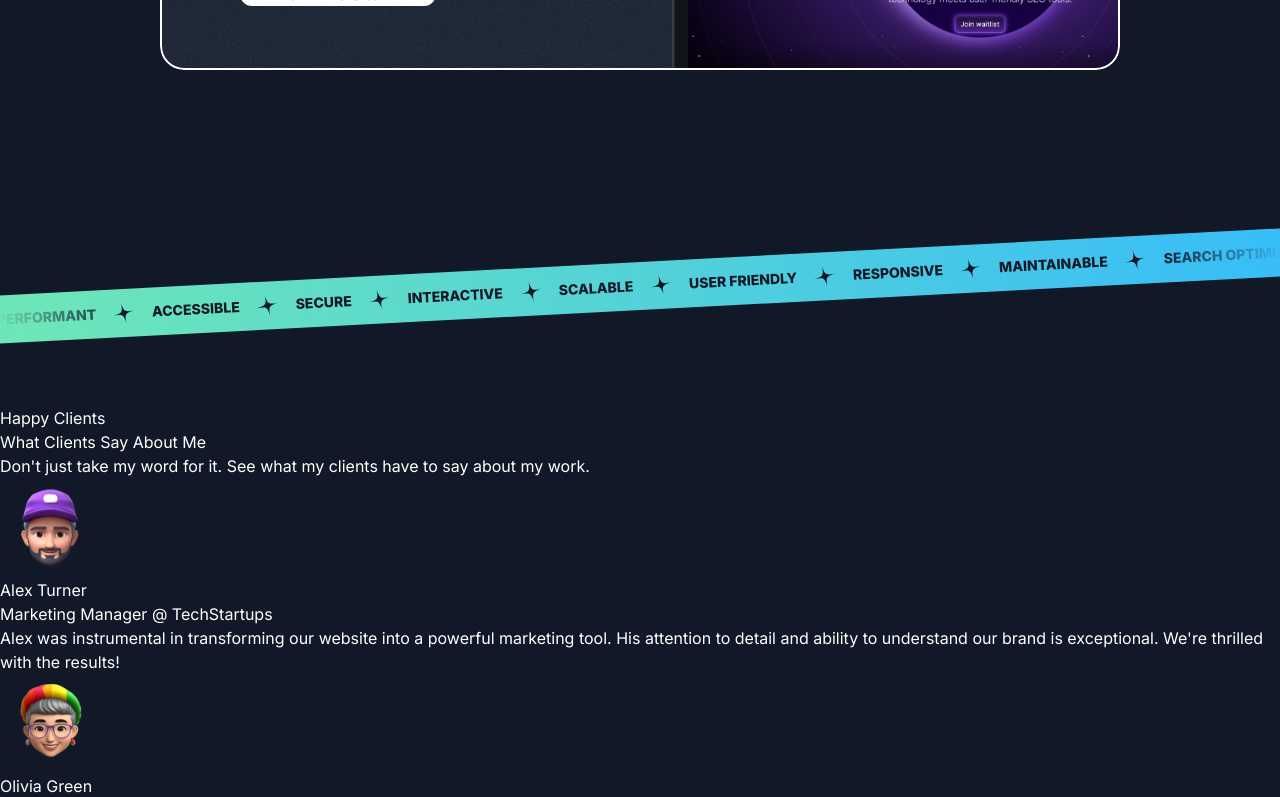
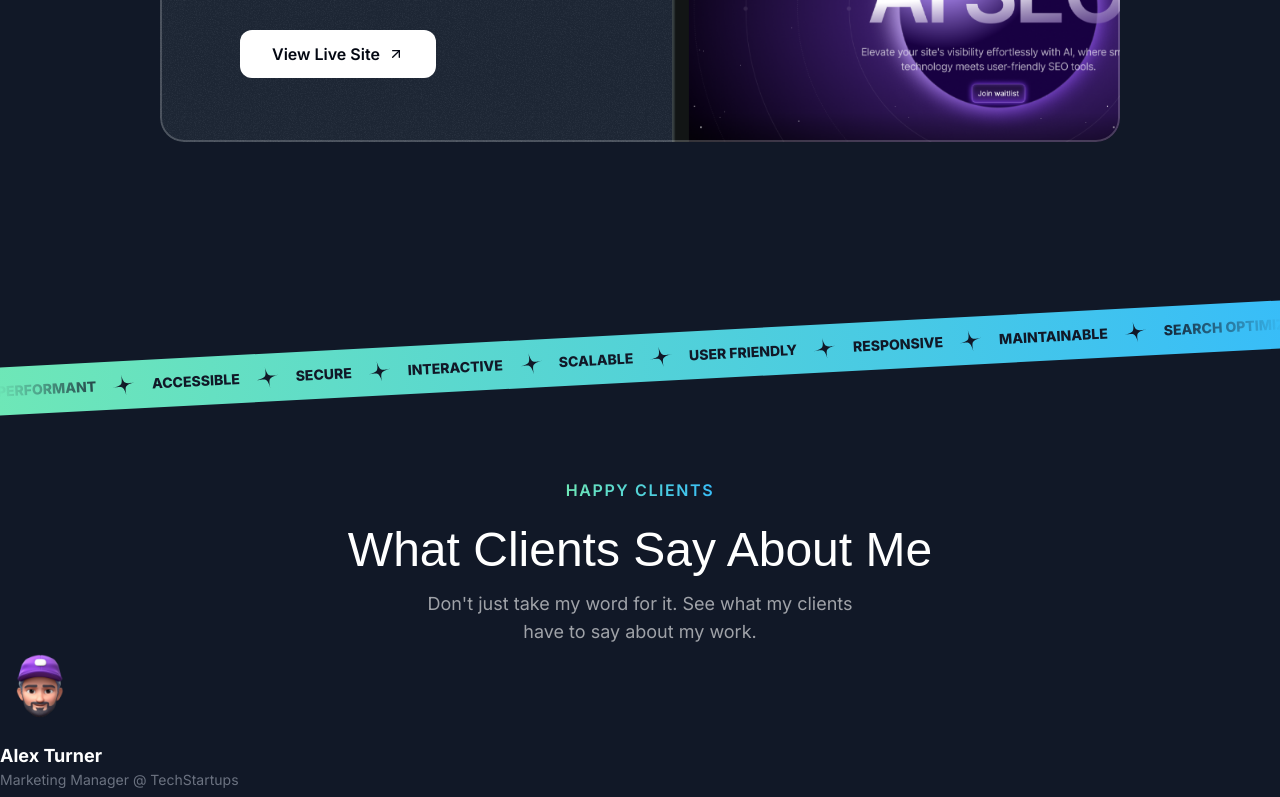
Before and after one commit to Prasant-Pradeep/portfolio_prasant, a Next.js app: page / in a window 1280 px wide. Shown: the part 2734-3531 px from the top of the page. Built offline with nearby package versions, Linux system fonts and the light colour scheme; a web font is replaced by a local one.

Commit message:
Testimonial section

```diff
--- a/src/components/SectionHeader.tsx
+++ b/src/components/SectionHeader.tsx
@@ -1,18 +1,26 @@
-export const SectionHeader = () => {
+export const SectionHeader = ({
+    title,
+    eyebrow,
+    description,
+  }: {
+    title: string;
+    eyebrow: string;
+    description: string;
+  }) => {
     return (
       <>
         <div className="flex justify-center">
           <p className="uppercase font-semibold tracking-widest bg-gradient-to-r from-emerald-300 to-sky-400 text-center bg-clip-text text-transparent">
-                Real-World Results
+            {eyebrow}
           </p>
         </div>
 
         <h2 className="font-serif text-3xl md:text-5xl text-center mt-6">
-            Featured Projects
+          {title}
         </h2>
-            <p className="text-center md:text-lg text-white/60 mt-4 max-w-md
-            mx-auto">
-            See how I transformed concepts into engagigndigital expereiences
+
+        <p className="text-center md:text-lg text-white/60 mt-4 max-w-md mx-auto">
+          {description}
         </p>
       </>
     );
--- a/src/sections/Projects.tsx
+++ b/src/sections/Projects.tsx
@@ -2,9 +2,10 @@ import darkSaasLandingPage from "@/assets/images/dark-saas-landing-page.png";
 import lightSaasLandingPage from "@/assets/images/light-saas-landing-page.png";
 import aiStartupLandingPage from "@/assets/images/ai-startup-landing-page.png";
 import Image from "next/image";
-import CheckCircleIcon from "@/assets/icons/check-circle.svg"
-import ArrowUpRightIcon from "@/assets/icons/arrow-up-right.svg"
-import grainImage from "@/assets/images/grain.jpg"
+import CheckCircleIcon from "@/assets/icons/check-circle.svg";
+import ArrowUpRightIcon from "@/assets/icons/arrow-up-right.svg";
+import grainImage from "@/assets/images/grain.jpg";
+import { SectionHeader } from "@/components/SectionHeader";
 
 const portfolioProjects = [
   {
@@ -49,53 +50,45 @@ export const ProjectsSection = () => {
   return (
     <section className="pb-16 lg:py-24">
       <div className="container">
-        <div className="flex justify-center">
-          <p className="uppercase font-semibold tracking-widest bg-gradient-to-r from-emerald-300 to-sky-400 text-center bg-clip-text text-transparent">
-            Real-World Results
-          </p>
-        </div>
+        <SectionHeader
+          eyebrow="Real-World Results"
+          title="Featured Projects"
+          description="See how I transformed concepts into engagigndigital expereiences"
+        />
 
-        <h2 className="font-serif text-3xl md:text-5xl text-center mt-6">
-          Featured Projects
-        </h2>
-        <p className="text-center md:text-lg text-white/60 mt-4 max-w-md
-        mx-auto">
-          See how I transformed concepts into engagigndigital expereiences
-        </p>
-
-        <div className=" mt-10 md:mt-20 flex flex-col gap-20">
+        <div className="mt-10 md:mt-20 flex flex-col gap-20">
           {portfolioProjects.map((project) => (
             <div
               key={project.title}
-              className="bg-gray-800 rounded-3xl relative z-0
-              overflow-hidden after:z-10 after:content-[''] after:absolute
-              after:inset-0 after:outline-2 after:outline
-              after:-outline-offset-2 after:rounded-3xl after:outline-white/
-              20 px-8 pt-8 md:pt-12 md:px-10 lg:pt-16 lg:px-20 after:pointer-events-none"
+              className="bg-gray-800 rounded-3xl relative z-0 overflow-hidden after:z-10 after:content-[''] after:absolute after:inset-0 after:outline-2 after:outline after:-outline-offset-2 after:rounded-3xl after:outline-white/20 px-8 pt-8 md:pt-12 md:px-10 lg:pt-16 lg:px-20 after:pointer-events-none"
             >
-                <div className="absolute inset-0 -z-10 opacity-5"
+              <div
+                className="absolute inset-0 -z-10 opacity-5"
                 style={{
                   backgroundImage: `url(${grainImage.src})`,
                 }}
               ></div>
-                <div className="lg:grid lg:grid-cols-2
-                lg:gap-16">
+
+              <div className="lg:grid lg:grid-cols-2 lg:gap-16">
                 <div className="lg:pb-16">
-                    <div className="bg-gradient-to-r from-emerald-300 to-sky-400
-                    inline-flex gap-2 font-bold uppercase tracking-widest
-                    text-sm text-transparent bg-clip-text">
+                  <div className="bg-gradient-to-r from-emerald-300 to-sky-400 inline-flex gap-2 font-bold uppercase tracking-widest text-sm text-transparent bg-clip-text">
                     <span>{project.company}</span>
                     <span>&bull;</span>
                     <span>{project.year}</span>
                   </div>
 
+                  <h3 className="font-serif text-2xl mt-2 md:mt-5 md:text-4xl">
+                    {project.title}
+                  </h3>
 
-              <h3 className="font-serif text-2xl mt-2 md:mt-5 md:text-4xl">{project.title}</h3>
-              <hr className="border-t-2 border-white/5 mt-4 md:mt-5"/>
+                  <hr className="border-t-2 border-white/5 mt-4 md:mt-5" />
 
                   <ul className="flex flex-col gap-4 mt-4 md:mt-5">
                     {project.results.map((result) => (
-                  <li className="flex gap-2 text-sm md:text-base text-white/50">
+                      <li
+                        key={result.title}
+                        className="flex gap-2 text-sm md:text-base text-white/50"
+                      >
                         <CheckCircleIcon className="size-5 md:size-6" />
                         <span>{result.title}</span>
                       </li>
@@ -103,21 +96,18 @@ export const ProjectsSection = () => {
                   </ul>
 
                   <a href={project.link}>
-                <button className="bg-white text-gray-950 h12 w-full
-                md:w-auto px-8 rounded-xl font-semibold inline-flex items-center
-                justify-center gap-2 mt-8">
+                    <button className="bg-white text-gray-950 h-12 w-full md:w-auto px-8 rounded-xl font-semibold inline-flex items-center justify-center gap-2 mt-8">
                       <span>View Live Site</span>
                       <ArrowUpRightIcon className="size-4" />
                     </button>
                   </a>
                 </div>
+
                 <div className="relative">
                   <Image
                     src={project.image}
                     alt={project.title}
-                  className="mt-8 -mb-4 md:-mb-0
-                  lg:mt-0 lg:absolute lg:h-full
-                  lg:w-auto lg:max-w-none"
+                    className="mt-8 -mb-4 md:-mb-0 lg:mt-0 lg:absolute lg:h-full lg:w-auto lg:max-w-none"
                   />
                 </div>
               </div>
--- a/src/sections/Testimonials.tsx
+++ b/src/sections/Testimonials.tsx
@@ -3,7 +3,9 @@ import memojiAvatar2 from "@/assets/images/memoji-avatar-2.png";
 import memojiAvatar3 from "@/assets/images/memoji-avatar-3.png";
 import memojiAvatar4 from "@/assets/images/memoji-avatar-4.png";
 import memojiAvatar5 from "@/assets/images/memoji-avatar-5.png";
+import { SectionHeader } from "@/components/SectionHeader";
 import Image from "next/image";
+
 const testimonials = [
   {
     name: "Alex Turner",
@@ -40,18 +42,23 @@ const testimonials = [
 export const TestimonialsSection = () => {
   return (
     <div>
-      <p>Happy Clients</p>
-      <h2>What Clients Say About Me</h2>
-      <p>
-        Don't just take my word for it. See what my clients have to say about my work.
-      </p>
+      <SectionHeader
+        eyebrow="Happy Clients"
+        title="What Clients Say About Me"
+        description="Don't just take my word for it. See what my clients have to say about my work."
+      />
+
       <div>
         {testimonials.map((testimonial) => (
-          <div key={testimonial.name}>
-            <Image src={testimonial.avatar} alt={testimonial.name} />
-            <div>{testimonial.name}</div>
-            <div>{testimonial.position}</div>
-            <p>{testimonial.text}</p>
+          <div key={testimonial.name} className="mb-8">
+            <Image
+              src={testimonial.avatar}
+              alt={testimonial.name}
+              className="w-20 h-20 rounded-full mb-4"
+            />
+            <div className="font-bold text-lg">{testimonial.name}</div>
+            <div className="text-sm text-gray-500 mb-2">{testimonial.position}</div>
+            <p className="text-gray-700">{testimonial.text}</p>
           </div>
         ))}
       </div>
```
Lines whose indentation alone changed are shown as unchanged.
